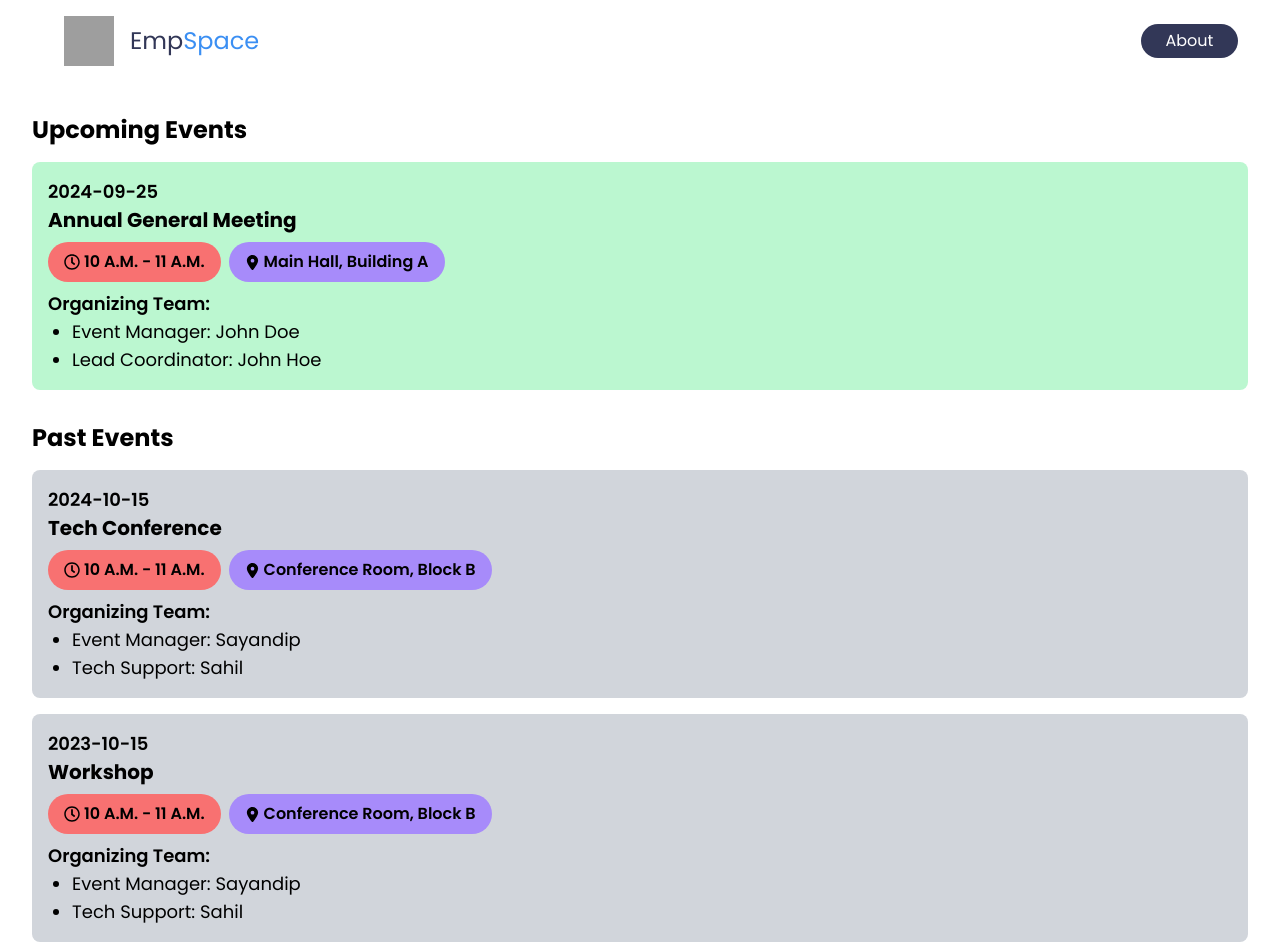
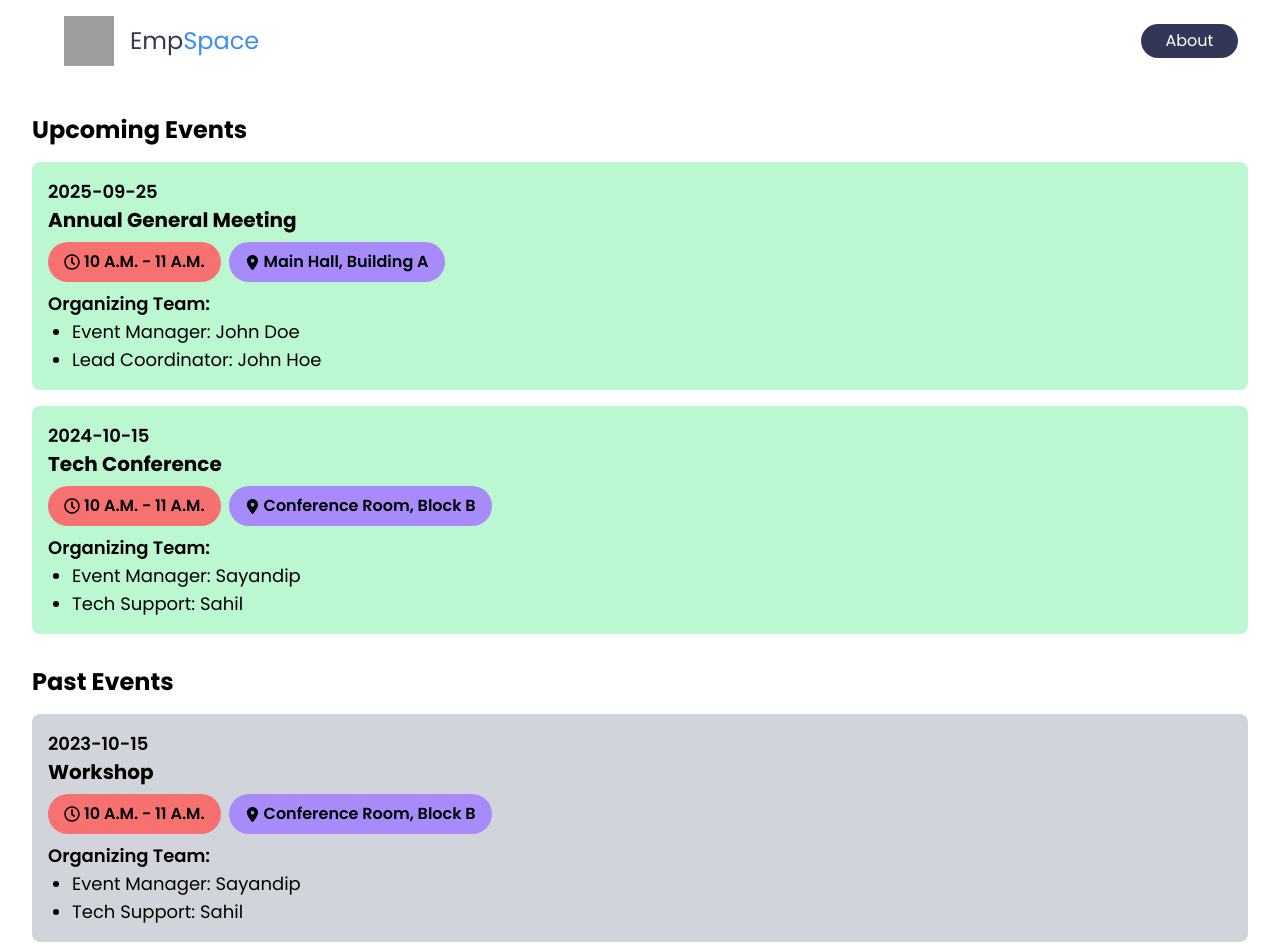
Before and after one commit to sayandip-ghosh/EMS, a React (Vite) app in the folder frontend/: page /member/events in a window 1280 px wide. Shown: the top 952 px of the page. Built offline with nearby package versions, Linux system fonts and the light colour scheme; grey boxes are pictures that could not be loaded; a web font is replaced by a local one.

Commit message:
member events updated

```diff
--- a/frontend/src/Components/Events/MemberEvents.jsx
+++ b/frontend/src/Components/Events/MemberEvents.jsx
@@ -1,22 +1,32 @@
-import React from 'react';
+import React, { useState } from 'react';
 import EventCard from './EventCard';
 
+
 const MemberEvents = ({eventsData, membersData}) => {
+
+  const [events] = useState(eventsData);
+
+  const getUpcomingEvents = () => {
+    const today = new Date().toISOString().split('T')[0];
+    return events.filter(event => event.date >= today);
+  };
+
+  const getPastEvents = () => {
+    const today = new Date().toISOString().split('T')[0];
+    return events.filter(event => event.date < today);
+  };
+
   return (
     <div className="p-8">
     <div className="mb-8">
       <h2 className="text-2xl font-bold mb-4">Upcoming Events</h2>
-      {eventsData
-        .filter((event) => event.status === 'upcoming')
-        .map((event) => (
+      {getUpcomingEvents().map((event) => (
           <EventCard key={event.id} event={event} isUpcoming={true} membersData= {membersData}/>
         ))}
     </div>
     <div>
       <h2 className="text-2xl font-bold mb-4">Past Events</h2>
-      {eventsData
-        .filter((event) => event.status === 'past')
-        .map((event) => (
+      {getPastEvents().map((event) => (
           <EventCard key={event.id} event={event} isUpcoming={false} membersData= {membersData}/>
         ))}
     </div>
--- a/frontend/src/Data/eventsData.js
+++ b/frontend/src/Data/eventsData.js
@@ -2,10 +2,9 @@ export const eventsData = [
   {
     id: 1,
     name: 'Annual General Meeting',
-    date: '2024-09-25',
+    date: '2025-09-25',
     location: 'Main Hall, Building A',
     time: '10 A.M. - 11 A.M.',
-    status: 'upcoming',
     organizingTeam: [
       { memberId: 1, assignment: 'Event Manager' },
       { memberId: 2, assignment: 'Lead Coordinator' },
@@ -17,7 +16,6 @@ export const eventsData = [
     date: '2024-10-15',
     location: 'Conference Room, Block B',
     time: '10 A.M. - 11 A.M.',
-    status: 'past',
     organizingTeam: [
       { memberId: 3, assignment: 'Event Manager' },
       { memberId: 4, assignment: 'Tech Support' },
@@ -29,7 +27,6 @@ export const eventsData = [
     date: '2023-10-15',
     location: 'Conference Room, Block B',
     time: '10 A.M. - 11 A.M.',
-    status: 'past',
     organizingTeam: [
       { memberId: 3, assignment: 'Event Manager' },
       { memberId: 4, assignment: 'Tech Support' },
```
